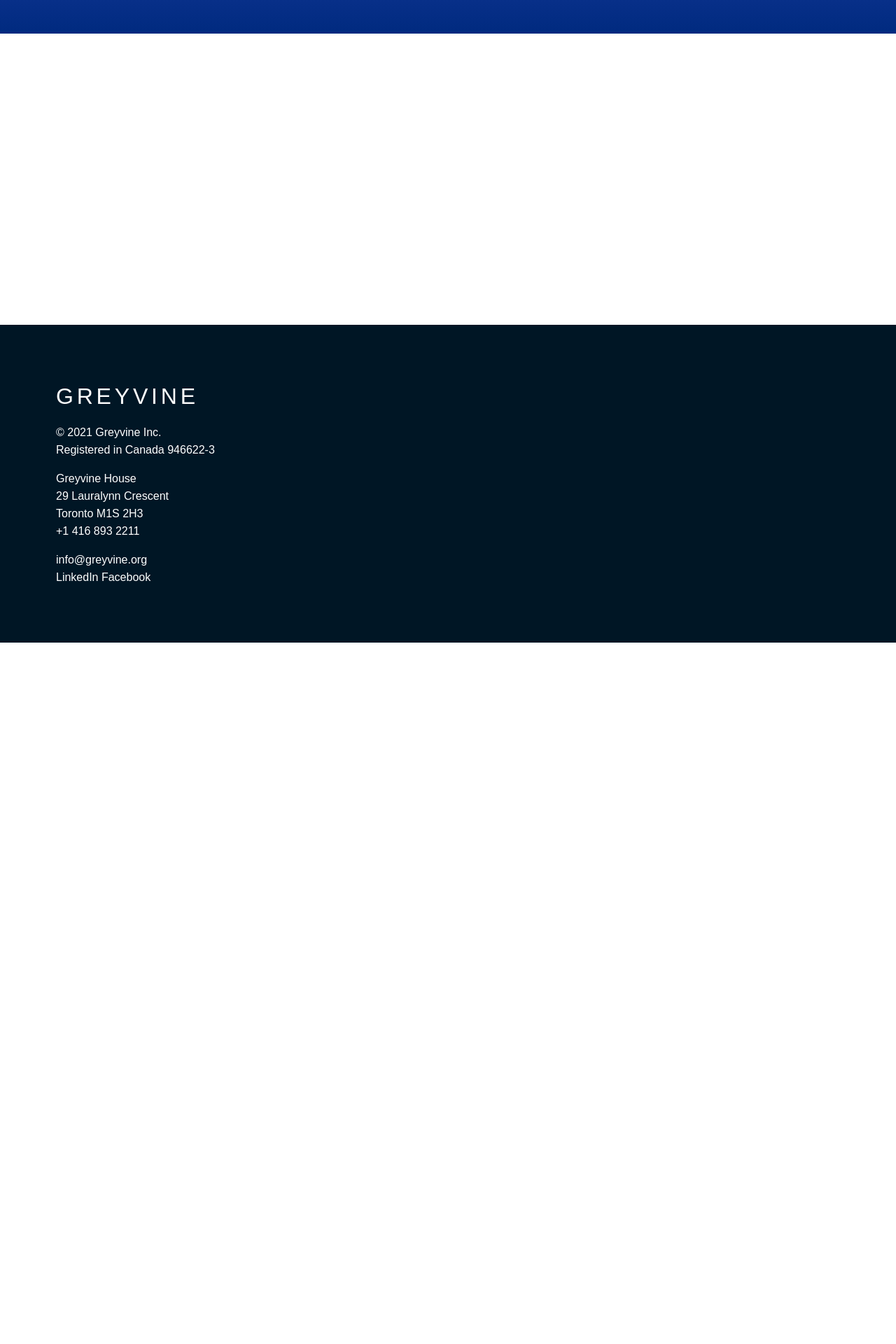
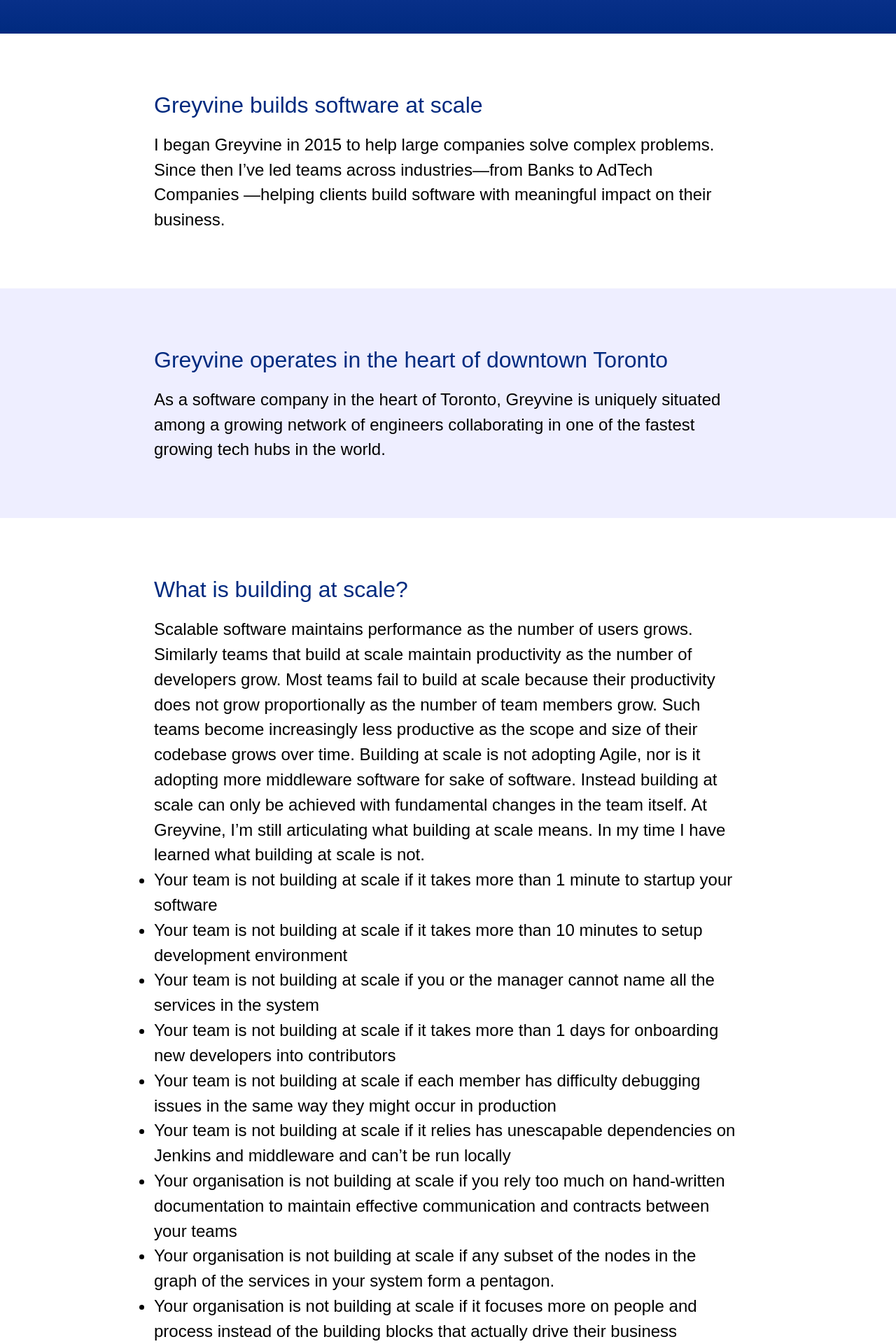
Before and after one commit to Greyvine/website, a Next.js app: page /about in a window 1280 px wide. Shown: the part 400-2320 px from the top of the page at 70% size. Before the commit the page ends 1318 px from the top, so only its background shows below. Built offline with nearby package versions, Linux system fonts and the light colour scheme.

Commit message:
feat(About): Add text

```diff
--- a/components/atoms/Section/index.tsx
+++ b/components/atoms/Section/index.tsx
@@ -2,15 +2,32 @@
 import styled from "@emotion/styled"
 import React from "react"
 
-const Root = styled.section`
+type SectionType = "dark" | "white"
+
+type Props = {
+    background?: SectionType
+}
+
+const Root = styled.div<{ background: SectionType }>`
+    align-items: center;
+    display: flex;
+    background: ${(props) => props.background === "white"
+        ? props.theme.colors.background
+        : props.theme.colors.secondaryBackground};
+    width: 100%;
+`
+
+const Content = styled.section`
     margin: auto;
     max-width: 1000px;
     padding: ${Space.X4};
     width: 100%;
 `
 
-const Section: React.FunctionComponent = ({ children }) => <Root>
-    {children}
+const Section: React.FunctionComponent<Props> = ({ background = "white", children }) => <Root background={background}>
+    <Content>
+        {children}
+    </Content>
 </Root>
 
 export default Section
--- /dev/null
+++ b/components/molecules/List/index.tsx
@@ -0,0 +1,17 @@
+
+import React from "react"
+import styled from "@emotion/styled"
+
+type Props = {
+    items: string[]
+}
+
+const ListItem = styled.li`
+    list-style-type: disc;
+`
+
+const List: React.FC<Props> = ({ items }) => <ul>
+    {items.map((x, i) => <ListItem key={i}>{x}</ListItem>)}
+</ul>
+
+export default List
--- a/components/organisms/Header/index.tsx
+++ b/components/organisms/Header/index.tsx
@@ -13,8 +13,8 @@
   height: ${Height.siteHeader};
   z-index: ${zIndex("site-header")};
   padding: ${Space.X5};
-  position: sticky;
-  top: 0;
+  // position: sticky;
+  // top: 0;
 `
 
 const StyledLink = styled.a`
--- a/components/organisms/Navigation/index.tsx
+++ b/components/organisms/Navigation/index.tsx
@@ -9,7 +9,7 @@
 }
 
 const items: NavigationItem[] = [
-    { name: "Projects", href: "/projects" },
+    // { name: "Projects", href: "/projects" },
     { name: "About", href: "/about" },
     { name: "Contact", href: "/contact" }
 ]
@@ -28,7 +28,6 @@
 const NavigationList = styled.ul`
     display: flex;
     justify-content: space-between;
-    width: 10rem;
 `
 const NavigationListItem = styled.li`
     display: flex;
--- a/components/styles/config.ts
+++ b/components/styles/config.ts
@@ -2,6 +2,7 @@
 
 const greyvineColors = {
     "white": "#ffffff",
+    "lightGrey": "#eef",
     "grey": "#aaa",
     "ceruleanBlue": "rgba(61,85,204,1)",
     "darkBlue": "rgba(0,42,127,1)",
@@ -14,6 +15,8 @@
 
 export const defaultTheme = {
     "colors": {
+        "background": greyvineColors.white,
+        "secondaryBackground": greyvineColors.lightGrey,
         "buttonBackground": greyvineColors.ceruleanBlue,
         "invertText": greyvineColors.white,
         "primary": greyvineColors.darkBlue,
@@ -31,7 +34,8 @@
 export const Height = {
     "siteHeader": "4rem",
     "cover": "24rem",
-    "largeLogo": "5rem"
+    "largeLogo": "5rem",
+    "lineHeight": "1.2rem"
 }
 
 export const Space = {
@@ -52,6 +56,11 @@
     "XXL": "8rem"
 }
 
+export const FontWeight = {
+    "narrow": 200,
+    "NORMAL": "normal"
+}
+
 const zIndexList = ["site-header"] as const
 
 export type ZIndexName = typeof zIndexList[number] | "negative"
--- a/pages/about.tsx
+++ b/pages/about.tsx
@@ -2,6 +2,21 @@
 import PageTitle from "@components/atoms/PageTitle"
 import Layout from "@components/organisms/Layout"
 import {NextSeo} from "next-seo"
+import Section from "@components/atoms/Section"
+import styled from "@emotion/styled"
+import { FontSize, FontWeight, Space } from "@components/styles/config"
+import List from "@components/molecules/List"
+
+const Header = styled.h1`
+    color: ${(props) => props.theme.colors.primary};
+    font-size: ${FontSize.XL};
+    font-weight: ${FontWeight.NORMAL};
+    margin-bottom: ${Space.X5};
+`
+
+const Text = styled.p`
+    font-size: ${FontSize.S};
+`
 
 export default function AboutPage(): React.ReactElement {
 
@@ -10,6 +25,67 @@
             title="About"
             description="A brief description of Greyvine and who we are." />
         <PageTitle title="About" />
+        <Section>
+            <Header>Greyvine builds software at scale</Header>
+            <Text>
+                I began Greyvine in 2015 to help large companies solve complex problems.
+                Since then I’ve led teams across industries—from Banks to AdTech Companies
+                —helping clients build software with meaningful impact on their business.
+            </Text>
+        </Section>
+        <Section background="dark">
+            <Header>Greyvine operates in the heart of downtown Toronto</Header>
+            <Text>
+                As a software company in the heart of Toronto, Greyvine is uniquely situated
+                among a growing network of engineers collaborating in one of the fastest growing
+                tech hubs in the world.
+            </Text>
+        </Section>
+        <Section>
+            <Header>What is building at scale?</Header>
+            <Text>
+                Scalable software maintains performance as the number of users grows.
+                Similarly teams that build at scale maintain productivity as the number of developers grow.
+                Most teams fail to build at scale because their productivity does not grow proportionally as the number of team members grow.
+                Such teams become increasingly less productive as the scope and size of their codebase grows over time.
+                Building at scale is not adopting Agile, nor is it adopting more middleware software for sake of software.
+                Instead building at scale can only be achieved with fundamental changes in the team itself.
+                At Greyvine, I’m still articulating what building at scale means. In my time I have learned what building at scale is not.
+                <List items={[
+                    "Your team is not building at scale if it takes more than 1 minute to startup your software",
+                    "Your team is not building at scale if it takes more than 10 minutes to setup development environment",
+                    "Your team is not building at scale if you or the manager cannot name all the services in the system",
+                    "Your team is not building at scale if it takes more than 1 days for onboarding new developers into contributors",
+                    "Your team is not building at scale if each member has difficulty debugging issues in the same way they might occur in production",
+                    "Your team is not building at scale if it relies has unescapable dependencies on Jenkins and middleware and can’t be run locally",
+                    "Your organisation is not building at scale if you rely too much on hand-written documentation to maintain effective communication and contracts between your teams",
+                    "Your organisation is not building at scale if any subset of the nodes in the graph of the services in your system form a pentagon.",
+                    "Your organisation is not building at scale if it focuses more on people and process instead of the building blocks that actually drive their business",
+                    "Your team is not building at scale if the time between code completion of a new feature and its deployment to an environment is more than 10 minutes",
+                    "Your organisation is not building at scale if it has more managers than contributors"
+                ]} />
+                To build at scale is to have a team on autopilot that seamlessly adds new members with a proportional increase in productivity.
+                It means having a team that can flexibly experiment and explore uncharted ideas while collaborating with Product and Business teams.
+                It means an organisation that can adapt fast and frequently.
+            </Text>
+        </Section>
+        <Section background="dark">
+            <Header>What is Greyvine doing now?</Header>
+            <Text>
+                As Greyvine, I am currently building a major Web App at a leading AdTech company in Toronto.
+                In this project I have combined my expertise in Big Data, Streaming and Application Design.
+                I have delivered a robust web app that seamlessly integrates across multiple software domains.
+            </Text>
+        </Section>
+        <Section>
+            <Header>Where is Greyvine heading?</Header>
+            <Text>
+                As I spread my message across more companies I want Greyvine to start building its own software.
+                To that end I want to build a team of like-minded people interested in breaking conventions
+                and build the next-generation of web applications. We would first build POCs and then move on to
+                building full-fledged software. I have many ideas I want to try and too little time.
+            </Text>
+        </Section>
     </Layout>
 
 }
```
Also changed, not shown: 1 other file (tests, documents, lock files or other folders).
